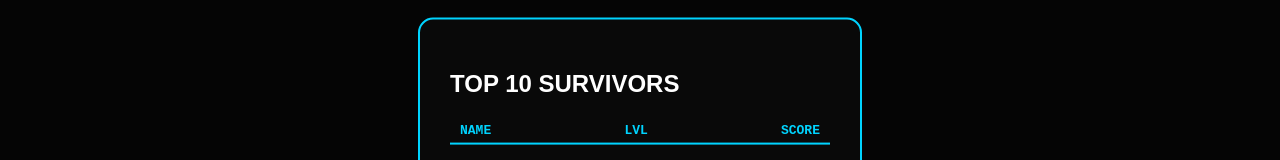
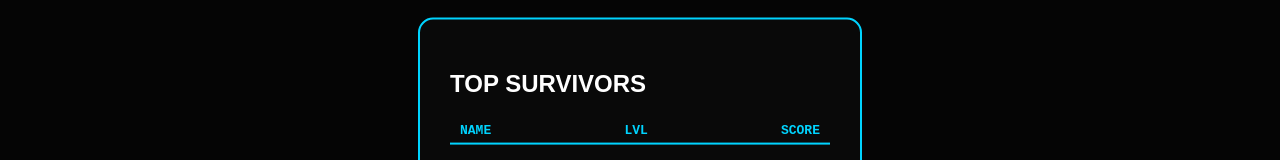
Before and after one commit to josef-san/main, a plain HTML site: page minigame.html in a window 1280 px wide. Both pictures are taken after a click on the button "LEADERBOARD". Shown: the part 239-399 px from the top of the page. Drawn offline with nearby package versions, Linux system fonts and the light colour scheme.

Commit message:
Update minigame.html

```diff
--- a/minigame.html
+++ b/minigame.html
@@ -220,7 +220,7 @@
     </div>
 
     <div id="leaderboard">
-        <h2>TOP 10 SURVIVORS</h2>
+        <h2>TOP SURVIVORS</h2>
         <div class="lb-row lb-header">
             <span>NAME</span>
             <span>LVL</span>
```
